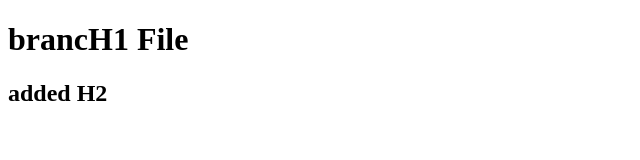
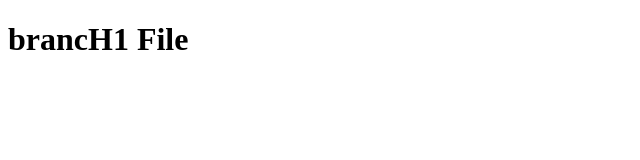
Before and after one commit to Burolla-Developer/git-github, a plain HTML site: page Git&Github/index.html in a window 1280 px wide. Shown: the whole page, without its empty margins (0-640 px from the left). Drawn offline with Linux system fonts and the light colour scheme.

Commit message:
Revert "added h2 again"
This reverts commit 9e36f928dea83654c9a5f91149c3a4a3a616291a.

```diff
--- a/Git&Github/index.html
+++ b/Git&Github/index.html
@@ -7,7 +7,6 @@
 </head>
 <body>
     <h1> brancH1 File </h1>
-    <H2> added H2</H2>
 
 </body>
 </html>
```
